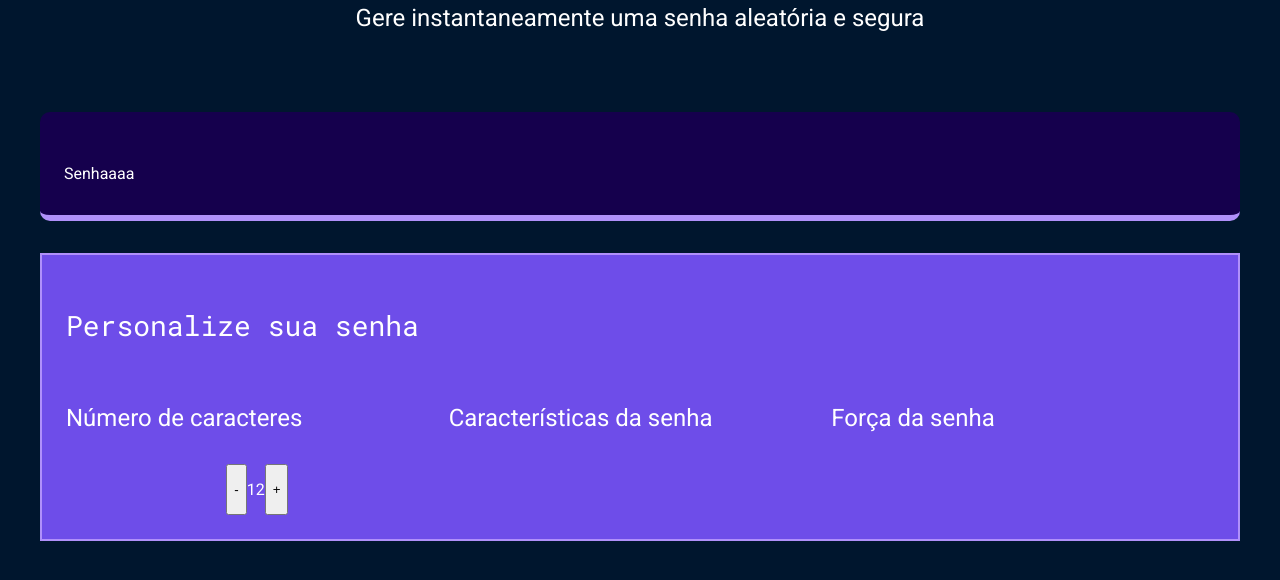
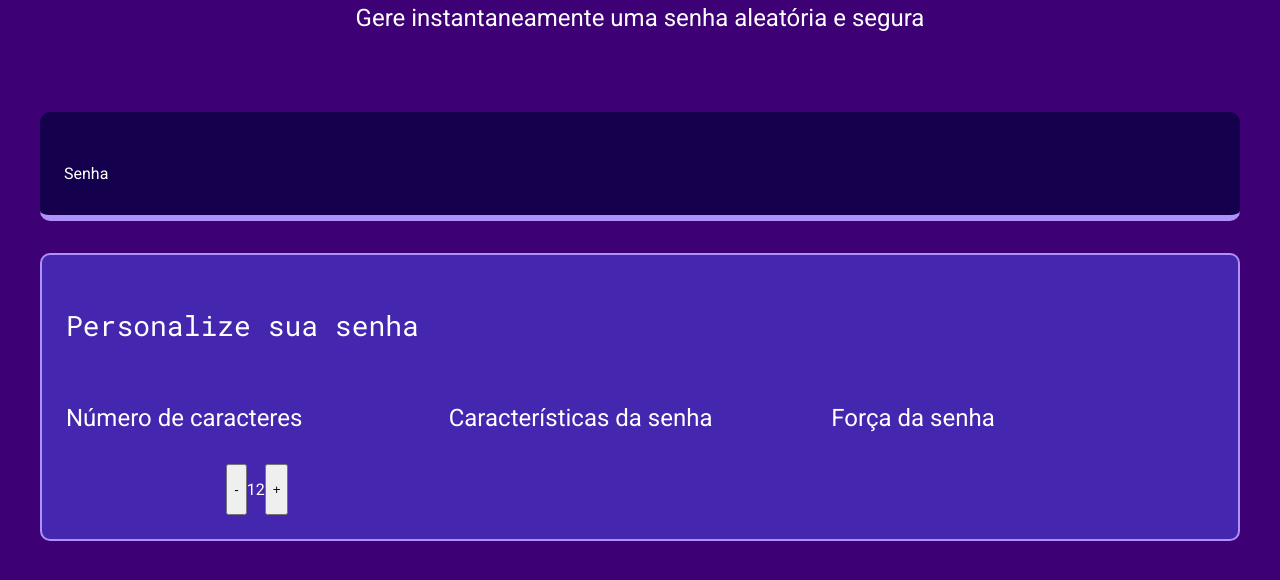
Before and after one commit to emilly20085/senhas-seguras, a plain HTML site: page index.html in a window 1280 px wide. Shown: the part 214-794 px from the top of the page. Drawn offline with Linux system fonts and the light colour scheme.

Commit message:
borda cor, arredondando

```diff
--- a/index.html
+++ b/index.html
@@ -16,7 +16,7 @@
             <h3 class="titulo-secundario">Gere instantaneamente uma senha aleatória e segura</h3>
         </div>
         <div class="conteudo-senha">
-            <label for="senha">Senhaaaa</label>
+            <label for="senha">Senha</label>
             <input name="senha" type="text" id="campo-senha">
         </div>
         <div class="parametro">
--- a/style.css
+++ b/style.css
@@ -2,9 +2,9 @@
 
 :root{
     --branco: white;
-    --cor-de-fundo: #00162E;
+    --cor-de-fundo: #3d0075;
     --fundo-senha: #15004d;
-    --fundo-texto: #6e4de9;
+    --fundo-texto: #4426af;
     --borda: #b090fa;
     --roboto: 'Roboto', sans-serif;
     --roboto-mono: 'Roboto Mono', monospace;
@@ -65,6 +65,7 @@ body{
     border: 2px solid var(--borda);
     margin-top: 32px;
     padding: 24px;
+    border-radius: 10px;
 }
 
 .parametro-titulo{
```
